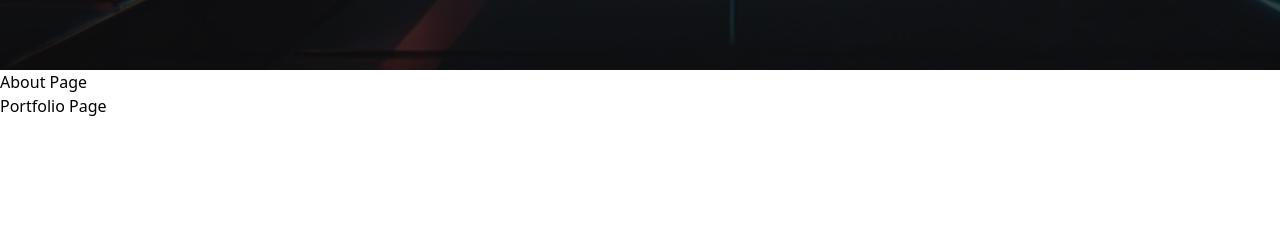
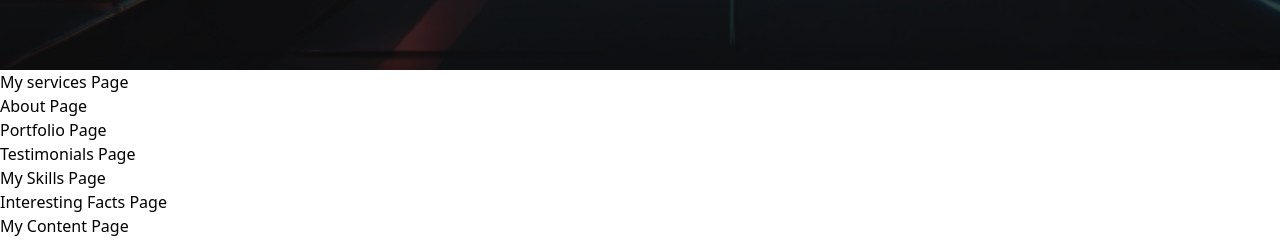
Before and after one commit to Ayokunnumi1/ayokunnumi-portfolio, a JavaScript app: page / in a window 1280 px wide. Shown: the part 730-972 px from the top of the page. Before the commit the page ends 848 px from the top, so only its background shows below. Built offline with nearby package versions, Linux system fonts and the light colour scheme; the HTML template or start-up script is replaced by a standard one.

Commit message:
Import all components in app file

```diff
--- a/src/App.js
+++ b/src/App.js
@@ -2,18 +2,26 @@ import "../src/app.css";
 import Home from "./component/Home";
 import About from "./component/About";
 import Portfolio from "./component/Portfolio";
-import AnchorLink from "react-anchor-link-smooth-scroll";
+import MyServices from "./component/MyServices";
+import Testimonials from "./component/Testimonials";
+import MySkills from "./component/MySkills";
+import InterestingFacts from "./component/InterestingFacts";
+import MyContent from "./component/MyContent";
+import Contact from "./component/Contact";
+// import AnchorLink from "react-anchor-link-smooth-scroll";
 
 function App() {
   return (
     <div className="App">
       <Home />
-      <AnchorLink id="#About">
-        <About />
-      </AnchorLink>
-      <AnchorLink id="#Portfolio">
-        <Portfolio />
-      </AnchorLink>
+      <MyServices />
+      <About />
+      <Portfolio />
+      <Testimonials />
+      <MySkills />
+      <InterestingFacts />
+      <MyContent />
+      <Contact />
     </div>
   );
 }
```
